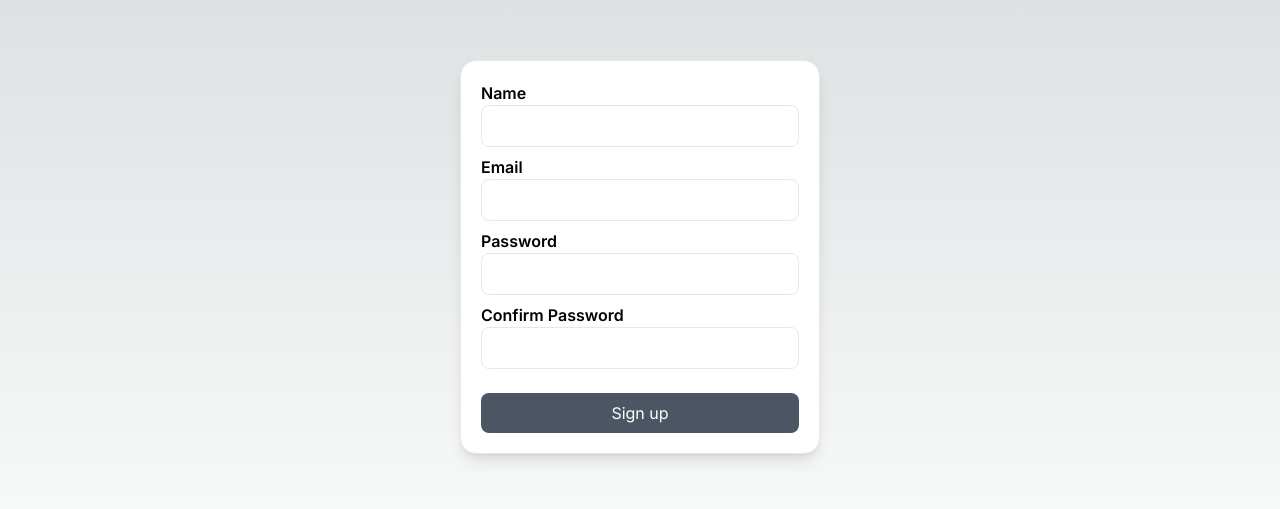
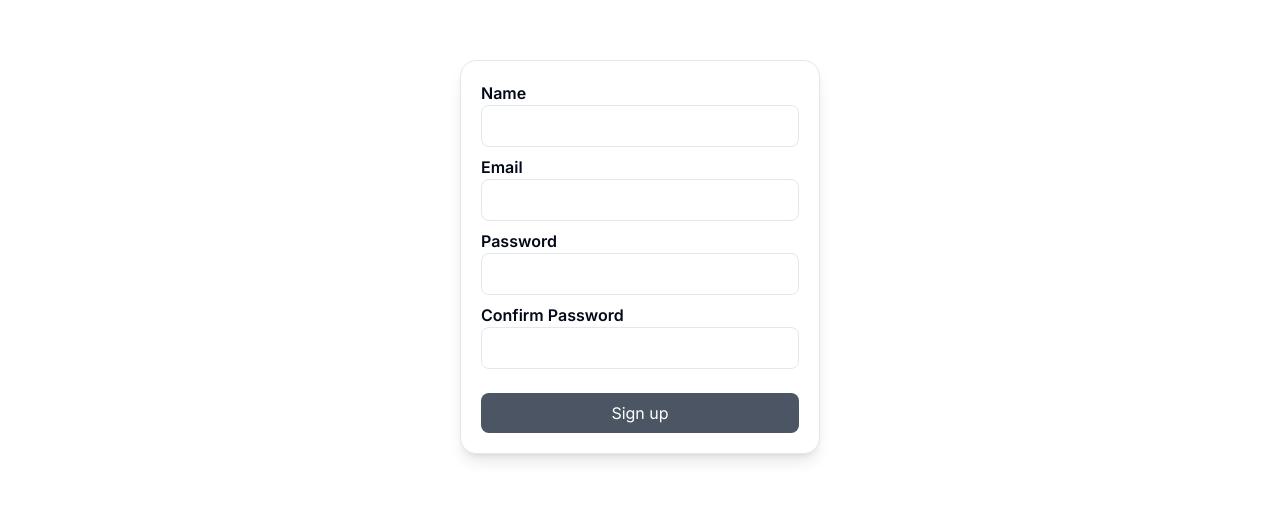
Before and after one commit to brianespina/swapreads, a Next.js app: page /register in a window 1280 px wide. Shown: the part 143-652 px from the top of the page. Built offline with nearby package versions, Linux system fonts and the light colour scheme.

Commit message:
shadcn setup

```diff
--- a/package.json
+++ b/package.json
@@ -11,12 +11,17 @@
   "dependencies": {
     "@auth/prisma-adapter": "^2.0.0",
     "@prisma/client": "^5.13.0",
+    "@radix-ui/react-icons": "^1.3.0",
     "bcrypt": "^5.1.1",
+    "class-variance-authority": "^0.7.0",
+    "clsx": "^2.1.1",
     "next": "14.2.3",
     "next-auth": "^4.24.7",
     "nodemailer": "^6.9.13",
     "react": "^18",
     "react-dom": "^18",
+    "tailwind-merge": "^2.3.0",
+    "tailwindcss-animate": "^1.0.7",
     "zod": "^3.23.5"
   },
   "devDependencies": {
--- a/src/app/api/auth/[...nextauth]/route.ts
+++ b/src/app/api/auth/[...nextauth]/route.ts
@@ -1,9 +1,9 @@
 import NextAuth from "next-auth";
 import GoogleProvider from "next-auth/providers/google";
 import CredentialsProvider from "next-auth/providers/credentials";
+import { PrismaAdapter } from "@auth/prisma-adapter";
 import { db } from "@/lib/prisma";
 import { compare } from "bcrypt";
-
 
 const providers = [
     CredentialsProvider({
@@ -50,6 +50,8 @@
 
 const handler = NextAuth({
     secret: "this is my secret",
+    //@ts-ignore
+    adapter: PrismaAdapter(db),
     providers,
 });
 
--- a/src/app/globals.css
+++ b/src/app/globals.css
@@ -2,32 +2,75 @@
   @tailwind components;
   @tailwind utilities;
 
+  @layer base {
     :root {
-  --foreground-rgb: 0, 0, 0;
-  --background-start-rgb: 214, 219, 220;
-  --background-end-rgb: 255, 255, 255;
+      --background: 0 0% 100%;
+      --foreground: 222.2 84% 4.9%;
+
+      --card: 0 0% 100%;
+      --card-foreground: 222.2 84% 4.9%;
+
+      --popover: 0 0% 100%;
+      --popover-foreground: 222.2 84% 4.9%;
+
+      --primary: 222.2 47.4% 11.2%;
+      --primary-foreground: 210 40% 98%;
+
+      --secondary: 210 40% 96.1%;
+      --secondary-foreground: 222.2 47.4% 11.2%;
+
+      --muted: 210 40% 96.1%;
+      --muted-foreground: 215.4 16.3% 46.9%;
+
+      --accent: 210 40% 96.1%;
+      --accent-foreground: 222.2 47.4% 11.2%;
+
+      --destructive: 0 84.2% 60.2%;
+      --destructive-foreground: 210 40% 98%;
+
+      --border: 214.3 31.8% 91.4%;
+      --input: 214.3 31.8% 91.4%;
+      --ring: 222.2 84% 4.9%;
+
+      --radius: 0.5rem;
     }
 
-@media (prefers-color-scheme: dark) {
-  :root {
-    --foreground-rgb: 255, 255, 255;
-    --background-start-rgb: 0, 0, 0;
-    --background-end-rgb: 0, 0, 0;
+    .dark {
+      --background: 222.2 84% 4.9%;
+      --foreground: 210 40% 98%;
+
+      --card: 222.2 84% 4.9%;
+      --card-foreground: 210 40% 98%;
+
+      --popover: 222.2 84% 4.9%;
+      --popover-foreground: 210 40% 98%;
+
+      --primary: 210 40% 98%;
+      --primary-foreground: 222.2 47.4% 11.2%;
+
+      --secondary: 217.2 32.6% 17.5%;
+      --secondary-foreground: 210 40% 98%;
+
+      --muted: 217.2 32.6% 17.5%;
+      --muted-foreground: 215 20.2% 65.1%;
+
+      --accent: 217.2 32.6% 17.5%;
+      --accent-foreground: 210 40% 98%;
+
+      --destructive: 0 62.8% 30.6%;
+      --destructive-foreground: 210 40% 98%;
+
+      --border: 217.2 32.6% 17.5%;
+      --input: 217.2 32.6% 17.5%;
+      --ring: 212.7 26.8% 83.9%;
     }
   }
 
+  @layer base {
+    * {
+      @apply border-border;
+    }
     body {
-  color: rgb(var(--foreground-rgb));
-  background: linear-gradient(
-      to bottom,
-      transparent,
-      rgb(var(--background-end-rgb))
-    )
-    rgb(var(--background-start-rgb));
-}
-
-@layer utilities {
-  .text-balance {
-    text-wrap: balance;
+      @apply bg-background text-foreground;
     }
   }
--- a/src/app/layout.tsx
+++ b/src/app/layout.tsx
@@ -1,8 +1,13 @@
 import type { Metadata } from "next";
-import { Inter } from "next/font/google";
+import { Inter as FontSans} from "next/font/google";
 import "./globals.css";
+import { cn } from "@/lib/utils";
 
-const inter = Inter({ subsets: ["latin"] });
+const fontSans = FontSans({
+  subsets: ["latin"],
+  variable: "--font-sans",
+})
+
 
 export const metadata: Metadata = {
   title: "Create Next App",
@@ -16,7 +21,10 @@
 }>) {
   return (
     <html lang="en">
-      <body className={inter.className}>{children}</body>
+      <body className={cn(
+          "min-h-screen bg-background font-sans antialiased",
+          fontSans.variable
+        )}>{children}</body>
     </html>
   );
 }
--- /dev/null
+++ b/src/components/ui/card.tsx
@@ -0,0 +1,76 @@
+import * as React from "react"
+
+import { cn } from "@/lib/utils"
+
+const Card = React.forwardRef<
+  HTMLDivElement,
+  React.HTMLAttributes<HTMLDivElement>
+>(({ className, ...props }, ref) => (
+  <div
+    ref={ref}
+    className={cn(
+      "rounded-xl border bg-card text-card-foreground shadow",
+      className
+    )}
+    {...props}
+  />
+))
+Card.displayName = "Card"
+
+const CardHeader = React.forwardRef<
+  HTMLDivElement,
+  React.HTMLAttributes<HTMLDivElement>
+>(({ className, ...props }, ref) => (
+  <div
+    ref={ref}
+    className={cn("flex flex-col space-y-1.5 p-6", className)}
+    {...props}
+  />
+))
+CardHeader.displayName = "CardHeader"
+
+const CardTitle = React.forwardRef<
+  HTMLParagraphElement,
+  React.HTMLAttributes<HTMLHeadingElement>
+>(({ className, ...props }, ref) => (
+  <h3
+    ref={ref}
+    className={cn("font-semibold leading-none tracking-tight", className)}
+    {...props}
+  />
+))
+CardTitle.displayName = "CardTitle"
+
+const CardDescription = React.forwardRef<
+  HTMLParagraphElement,
+  React.HTMLAttributes<HTMLParagraphElement>
+>(({ className, ...props }, ref) => (
+  <p
+    ref={ref}
+    className={cn("text-sm text-muted-foreground", className)}
+    {...props}
+  />
+))
+CardDescription.displayName = "CardDescription"
+
+const CardContent = React.forwardRef<
+  HTMLDivElement,
+  React.HTMLAttributes<HTMLDivElement>
+>(({ className, ...props }, ref) => (
+  <div ref={ref} className={cn("p-6 pt-0", className)} {...props} />
+))
+CardContent.displayName = "CardContent"
+
+const CardFooter = React.forwardRef<
+  HTMLDivElement,
+  React.HTMLAttributes<HTMLDivElement>
+>(({ className, ...props }, ref) => (
+  <div
+    ref={ref}
+    className={cn("flex items-center p-6 pt-0", className)}
+    {...props}
+  />
+))
+CardFooter.displayName = "CardFooter"
+
+export { Card, CardHeader, CardFooter, CardTitle, CardDescription, CardContent }
--- /dev/null
+++ b/src/lib/utils.ts
@@ -0,0 +1,6 @@
+import { type ClassValue, clsx } from "clsx"
+import { twMerge } from "tailwind-merge"
+
+export function cn(...inputs: ClassValue[]) {
+  return twMerge(clsx(inputs))
+}
--- a/tailwind.config.ts
+++ b/tailwind.config.ts
@@ -1,20 +1,84 @@
-import type { Config } from "tailwindcss";
+import type { Config } from "tailwindcss"
+const { fontFamily } = require("tailwindcss/defaultTheme")
 
-const config: Config = {
+const config = {
+    darkMode: ["class"],
     content: [
-    "./src/pages/**/*.{js,ts,jsx,tsx,mdx}",
-    "./src/components/**/*.{js,ts,jsx,tsx,mdx}",
-    "./src/app/**/*.{js,ts,jsx,tsx,mdx}",
+        './pages/**/*.{ts,tsx}',
+        './components/**/*.{ts,tsx}',
+        './app/**/*.{ts,tsx}',
+        './src/**/*.{ts,tsx}',
     ],
+    prefix: "",
     theme: {
+        container: {
+            center: true,
+            padding: "2rem",
+            screens: {
+                "2xl": "1400px",
+            },
+        },
         extend: {
-      backgroundImage: {
-        "gradient-radial": "radial-gradient(var(--tw-gradient-stops))",
-        "gradient-conic":
-          "conic-gradient(from 180deg at 50% 50%, var(--tw-gradient-stops))",
+            fontFamily: {
+                sans: ["var(--font-sans)", ...fontFamily.sans],
+            },
+            colors: {
+                border: "hsl(var(--border))",
+                input: "hsl(var(--input))",
+                ring: "hsl(var(--ring))",
+                background: "hsl(var(--background))",
+                foreground: "hsl(var(--foreground))",
+                primary: {
+                    DEFAULT: "hsl(var(--primary))",
+                    foreground: "hsl(var(--primary-foreground))",
+                },
+                secondary: {
+                    DEFAULT: "hsl(var(--secondary))",
+                    foreground: "hsl(var(--secondary-foreground))",
+                },
+                destructive: {
+                    DEFAULT: "hsl(var(--destructive))",
+                    foreground: "hsl(var(--destructive-foreground))",
+                },
+                muted: {
+                    DEFAULT: "hsl(var(--muted))",
+                    foreground: "hsl(var(--muted-foreground))",
+                },
+                accent: {
+                    DEFAULT: "hsl(var(--accent))",
+                    foreground: "hsl(var(--accent-foreground))",
+                },
+                popover: {
+                    DEFAULT: "hsl(var(--popover))",
+                    foreground: "hsl(var(--popover-foreground))",
+                },
+                card: {
+                    DEFAULT: "hsl(var(--card))",
+                    foreground: "hsl(var(--card-foreground))",
+                },
+            },
+            borderRadius: {
+                lg: "var(--radius)",
+                md: "calc(var(--radius) - 2px)",
+                sm: "calc(var(--radius) - 4px)",
+            },
+            keyframes: {
+                "accordion-down": {
+                    from: { height: "0" },
+                    to: { height: "var(--radix-accordion-content-height)" },
+                },
+                "accordion-up": {
+                    from: { height: "var(--radix-accordion-content-height)" },
+                    to: { height: "0" },
+                },
+            },
+            animation: {
+                "accordion-down": "accordion-down 0.2s ease-out",
+                "accordion-up": "accordion-up 0.2s ease-out",
             },
         },
     },
-  plugins: [],
-};
-export default config;
+    plugins: [require("tailwindcss-animate")],
+} satisfies Config
+
+export default config
```
Also changed, not shown: components.json (added), 1 other file (tests, documents, lock files or other folders). Lines whose indentation alone changed are shown as unchanged.
